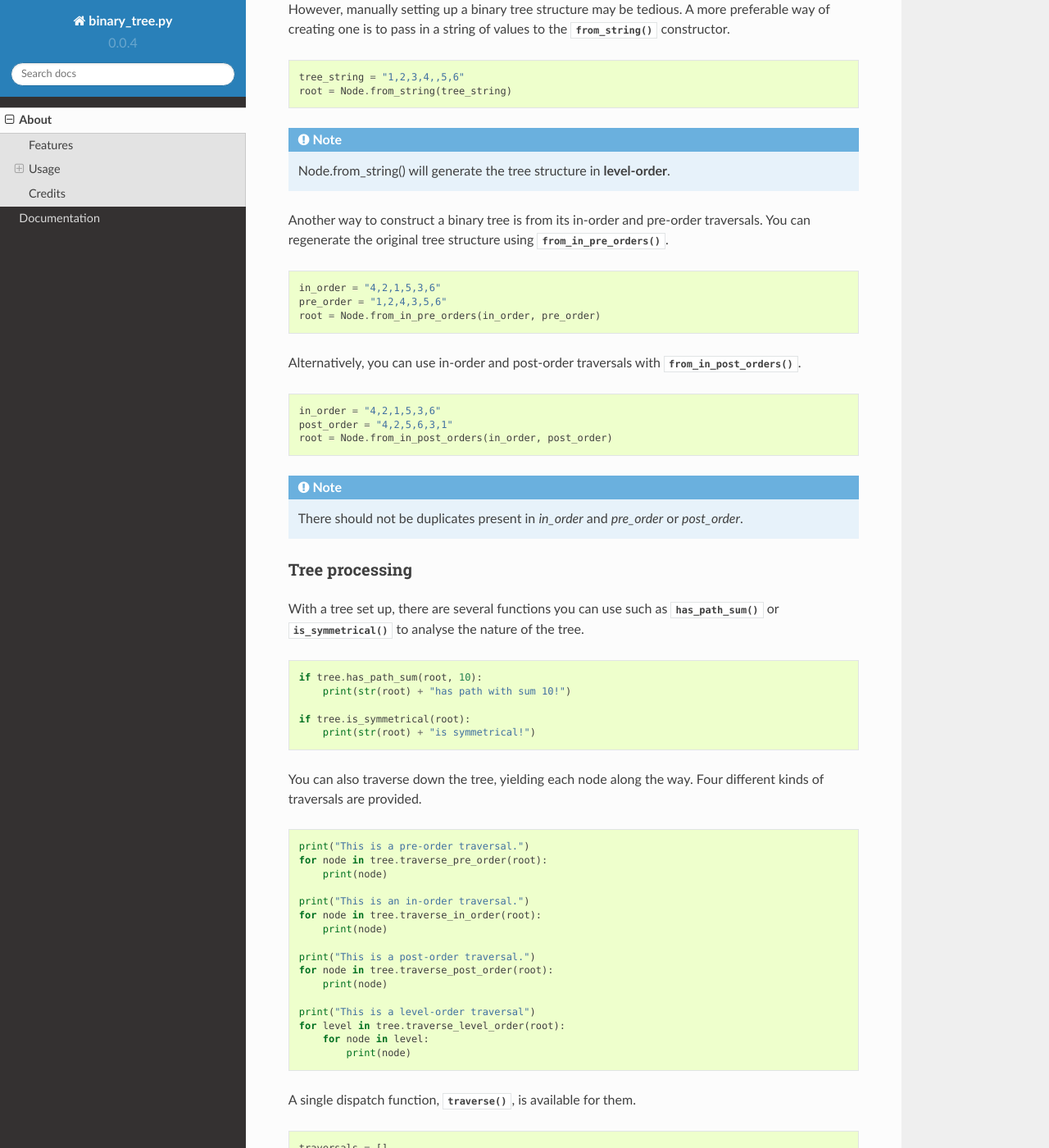
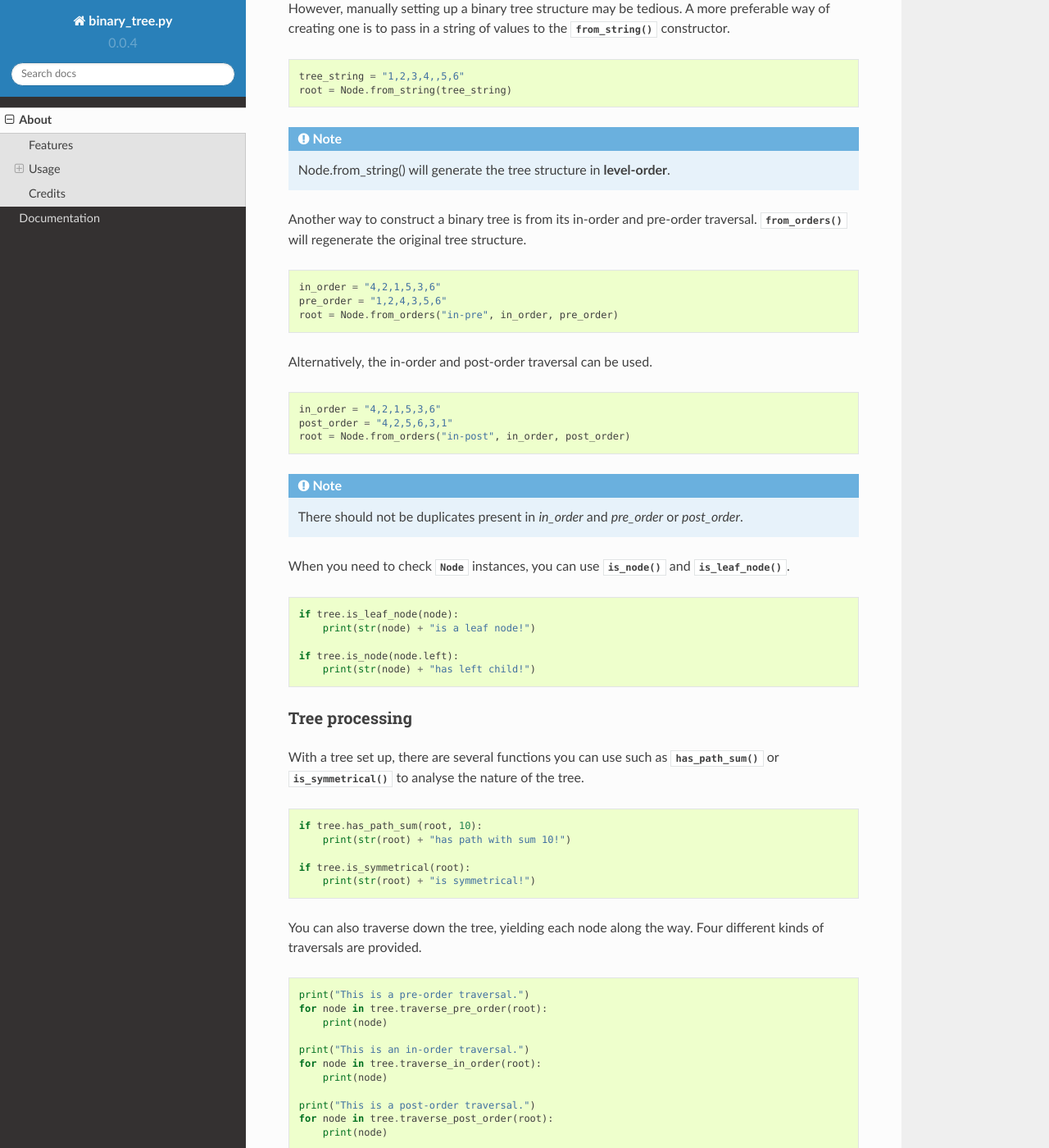
Before and after one commit to david-xhk/binary_tree, a Sphinx documentation site: the page built from docs/readme.rst, in a window 1280 px wide and 1400 px high, scrolled down 1333 px. Shown: the whole window at 82% size. Built offline with Sphinx 7.4.7 and the Read the Docs theme 2.0.0, drawn with Linux system fonts in a browser that asks for light colours; some of the changed text lies outside the part shown.

Commit message:
Rewrote docs.rst

```diff
--- a/docs/readme.rst
+++ b/docs/readme.rst
@@ -70,21 +70,29 @@ However, manually setting up a binary tree structure may be tedious. A more pref
 
     Node.from_string() will generate the tree structure in **level-order**.
 
-Another way to construct a binary tree is from its in-order and pre-order traversals. You can regenerate the original tree structure using :func:`~binary_tree.Node.from_in_pre_orders`. ::
+Another way to construct a binary tree is from its in-order and pre-order traversal. :func:`~binary_tree.Node.from_orders` will regenerate the original tree structure. ::
 
     in_order = "4,2,1,5,3,6"
     pre_order = "1,2,4,3,5,6"
-    root = Node.from_in_pre_orders(in_order, pre_order)
+    root = Node.from_orders("in-pre", in_order, pre_order)
 
-Alternatively, you can use in-order and post-order traversals with :func:`~binary_tree.Node.from_in_post_orders`. ::
+Alternatively, the in-order and post-order traversal can be used. ::
 
     in_order = "4,2,1,5,3,6"
     post_order = "4,2,5,6,3,1"
-    root = Node.from_in_post_orders(in_order, post_order)
+    root = Node.from_orders("in-post", in_order, post_order)
 
 .. note::
 
     There should not be duplicates present in `in_order` and `pre_order` or `post_order`.
+
+When you need to check :class:`~binary_tree.Node` instances, you can use :func:`~binary_tree.is_node` and :func:`~binary_tree.is_leaf_node`. ::
+
+    if tree.is_leaf_node(node):
+        print(str(node) + "is a leaf node!")
+
+    if tree.is_node(node.left):
+        print(str(node) + "has left child!")
 
 ---------------
 Tree processing
```
Also changed, not shown: other parts of docs/readme.rst (+3 -11 lines).
